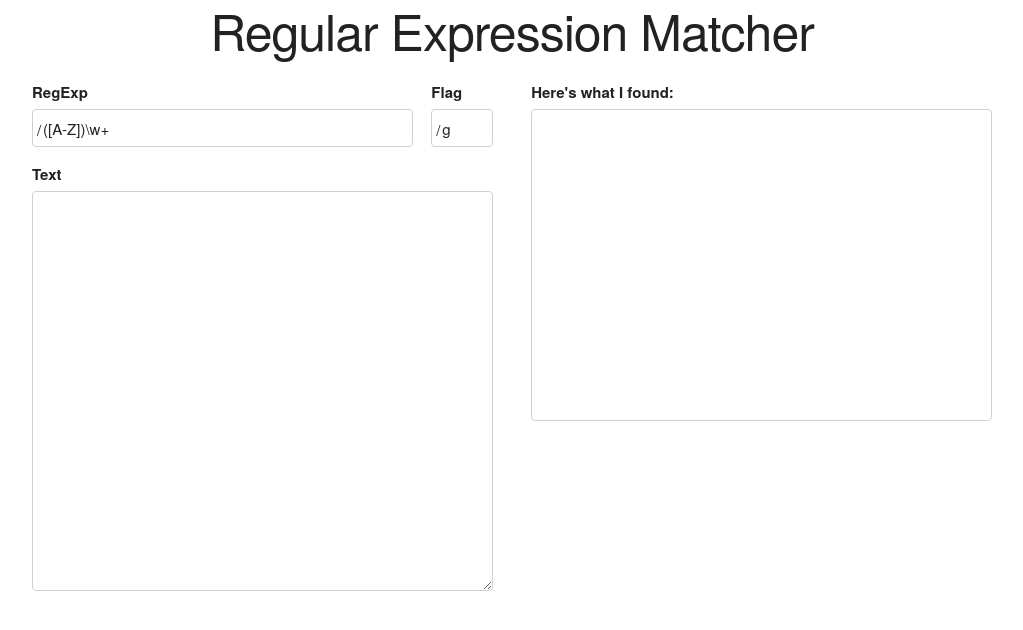
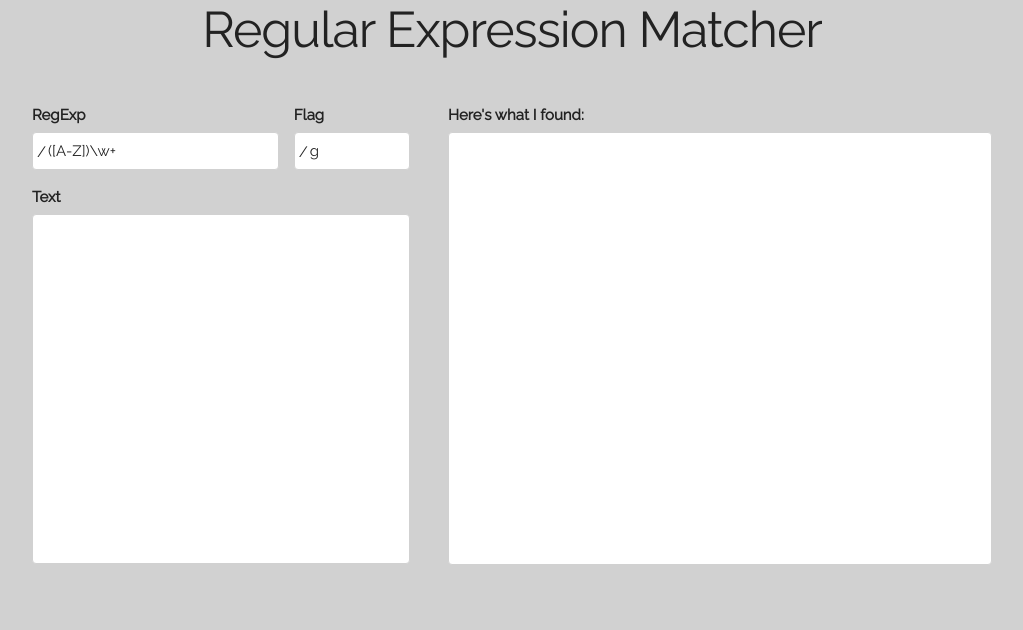
Before and after one commit to gvanburen/RegExpMatcher, a website: page index.html in a window 1280 px wide. Shown: the whole page, without its empty margins (128-1151 px from the left). Drawn offline with Linux system fonts and the light colour scheme.

Commit message:
Formatting

```diff
--- a/css/skeleton.css
+++ b/css/skeleton.css
@@ -235,7 +235,7 @@ input[type="password"],
 textarea,
 select {
   height: 38px;
-  padding: 6px 10px; /* The 6px vertically centers text on FF, ignored by Webkit */
+  padding: 6px 15px; /* The 6px vertically centers text on FF, ignored by Webkit */
   background-color: #fff;
   border: 1px solid #D1D1D1;
   border-radius: 4px;
--- a/css/style.css
+++ b/css/style.css
@@ -1,9 +1,15 @@
+html {
+  background-color: #D1D1D1;
+  font-family: "Raleway", "HelveticaNeue", "Helvetica Neue", Helvetica, Arial, sans-serif;
+}
+
 .title {
   text-align: center;
 }
 
-.myContent {
-  height: 300px;
+.content {
+  padding: 1.5em 0;
+  height: 80vh;
 }
 
 .regStart, .flagStart {
@@ -13,24 +19,25 @@
 
 .regStart:before, .flagStart:before {
   content: '/';
-  top: 0;
+  top: -2px;
   left: 5px;
   position: absolute;
 }
 
 textarea {
-  min-height: 50vh;
-  resize: vertical;
+  min-height: 350px;
+  resize: none;
 }
 
 .results {
-  padding: 5px;
-  min-height: 300px;
+  padding: 8px;
+  min-height: 415px;
   height: 100%;
   border: 1px solid #D1D1D1;
   border-radius: 4px;
+  background-color: #ffffff;
 }
 
 .found {
-  color: #5a8dd1;
+  color: #d15a5a;
 }
--- a/index.html
+++ b/index.html
@@ -3,6 +3,7 @@
   <head>
     <meta charset="utf-8">
     <title>RegExp Matcher Application</title>
+      <link href='//fonts.googleapis.com/css?family=Raleway' rel='stylesheet' type='text/css'>
       <link rel="stylesheet" href="css/normalize.css" charset="utf-8">
       <link rel="stylesheet" href="css/skeleton.css" charset="utf-8">
       <link rel="stylesheet" href="css/style.css" charset="utf-8">
@@ -14,17 +15,20 @@
           <h1 class="title">Regular Expression Matcher</h1>
         </section>
       </div>
-      <div class="row myContent">
-        <section class="six columns">
+    </section>
+    <section class="content">
+      <section class="container">
+      <div class="row">
+        <section class="five columns">
           <form>
             <div class="row">
-              <section class="ten columns">
+              <section class="eight columns">
                 <label for="userRegExp">RegExp</label>
                 <div class="regStart">
                   <input type="text" class="u-full-width" id="userRegExp" ng-model="userRegExp" value="[A-Z]\w+">
                 </div>
               </section>
-              <section class="two columns">
+              <section class="four columns">
                 <label for="userFlag">Flag</label>
                 <div class="flagStart">
                   <input type="text" class="u-full-width" id="userFlag" ng-model="userFlag" value="g">
@@ -37,7 +41,7 @@
             </section>
           </form>
         </section>
-        <section class="six columns">
+        <section class="seven columns">
           <label>Here's what I found:</label>
           <section class="results">
             <h6 ng-bind-html="regCheck()"></h6>
@@ -45,7 +49,7 @@
         </section>
       </div>
     </section>
-
+  </section>
 
     <script src="./bower_components/angular/angular.min.js" charset="utf-8"></script>
     <script src="./bower_components/angular-sanitize/angular-sanitize.min.js" charset="utf-8"></script>
```
